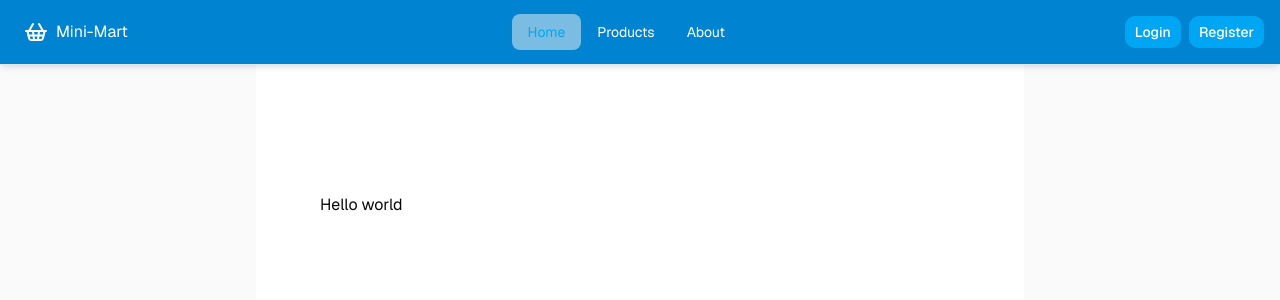
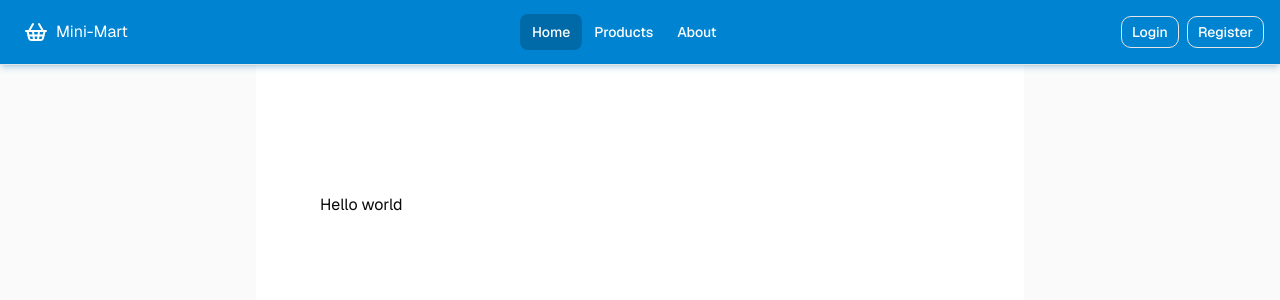
Before and after one commit to Jamesdai05/E-market-nextjs, a Next.js app: page / in a window 1280 px wide. Shown: the top 300 px of the page. Built offline with nearby package versions, Linux system fonts and the light colour scheme.

Commit message:
fixed: sorting the color of the navbar

```diff
--- a/src/app/globals.css
+++ b/src/app/globals.css
@@ -10,6 +10,9 @@
   --font-sans: var(--font-geist-sans);
   --font-mono: var(--font-geist-mono);
   --font-heading: var(--font-sans);
+  --color-nav: var(--nav);
+  --color-nav-foreground: var(--nav-foreground);
+  --color-nav-accent: var(--nav-accent);
   --color-sidebar-ring: var(--sidebar-ring);
   --color-sidebar-border: var(--sidebar-border);
   --color-sidebar-accent-foreground: var(--sidebar-accent-foreground);
@@ -61,7 +64,7 @@
   --secondary-foreground: oklch(0.205 0 0);
   --muted: oklch(0.97 0 0);
   --muted-foreground: oklch(0.556 0 0);
-  --accent: oklch(0.951 0.026 236.824);;
+  --accent: oklch(0.951 0.026 236.824);
   --accent-foreground: oklch(0.443 0.11 240.79);
   --destructive: oklch(0.577 0.245 27.325);
   --border: oklch(0.922 0 0);
@@ -118,6 +121,9 @@
   --sidebar-accent-foreground: oklch(0.985 0 0);
   --sidebar-border: oklch(1 0 0 / 10%);
   --sidebar-ring: oklch(0.556 0 0);
+  --nav: oklch(0.35 0.1 242);
+  --nav-foreground: oklch(0.985 0 0);
+  --nav-accent: oklch(0.45 0.12 242);
 }
 
 @layer base {
--- a/src/components/nav/Navbar.tsx
+++ b/src/components/nav/Navbar.tsx
@@ -38,10 +38,13 @@ const Navbar = () => {
     const pathname = usePathname();
 
     return (
-        <header className="sticky top-0 z-10 w-full border-b bg-sky-600 text-white shadow-md shadow-sky-900/10">
+        <header
+            aria-label="Main"
+            className="sticky top-0 z-50 w-full border-b bg-nav text-nav-foreground shadow-md shadow-nav-accent/20"
+        >
             <nav className="mx-auto flex h-16 max-w-7xl items-center justify-between px-4">
                 <Link href="/" className="flex justify-center items-center">
-                    <span className="flex size-10 items-center justify-center rounded-md bg-nav-foreground text-nav">
+                    <span className="flex size-10 items-center justify-center rounded-md bg-nav text-nav-foreground">
                         <ShoppingBasket />
                     </span>
                     Mini-Mart
@@ -65,11 +68,10 @@ const Navbar = () => {
                                             }
                                             render={<Link href={link.href} />}
                                             className={cn(
-                                                "rounded-md px-4 py-2 text-white transion-color",
-                                                "hover:bg-white hover:text-sky-500",
-                                                "focus-visible:bg-white focus-visible:text-sky-500",
-                                                active &&
-                                                    "bg-sky-500 text-sky-500",
+                                                "rounded-md px-3 py-2 font-medium text-nav-foreground transition-colors",
+                                                "hover:bg-nav-accent hover:text-nav-foreground",
+                                                "focus-visible:text-nav-foreground focus:bg-nav-accent",
+                                                "aria-[current=page]:bg-nav-accent! data-active:text-nav-foreground",
                                             )}
                                         >
                                             {link.label}
@@ -87,7 +89,7 @@ const Navbar = () => {
                         href="/login"
                         className={cn(
                             buttonVariants({ variant: "outline" }),
-                            "border-none bg-sky-500 text-white hover:bg-white hover:text-sky-500",
+                            "bg-nav text-nav-foreground hover:bg-nav-foreground hover:text-nav",
                         )}
                     >
                         Login
@@ -96,7 +98,7 @@ const Navbar = () => {
                         href="/register"
                         className={cn(
                             buttonVariants({ variant: "outline" }),
-                            "border-none bg-sky-500 text-white hover:bg-white hover:text-sky-500",
+                            "bg-nav text-nav-foreground hover:bg-nav-foreground hover:text-nav",
                         )}
                     >
                         Register
```
